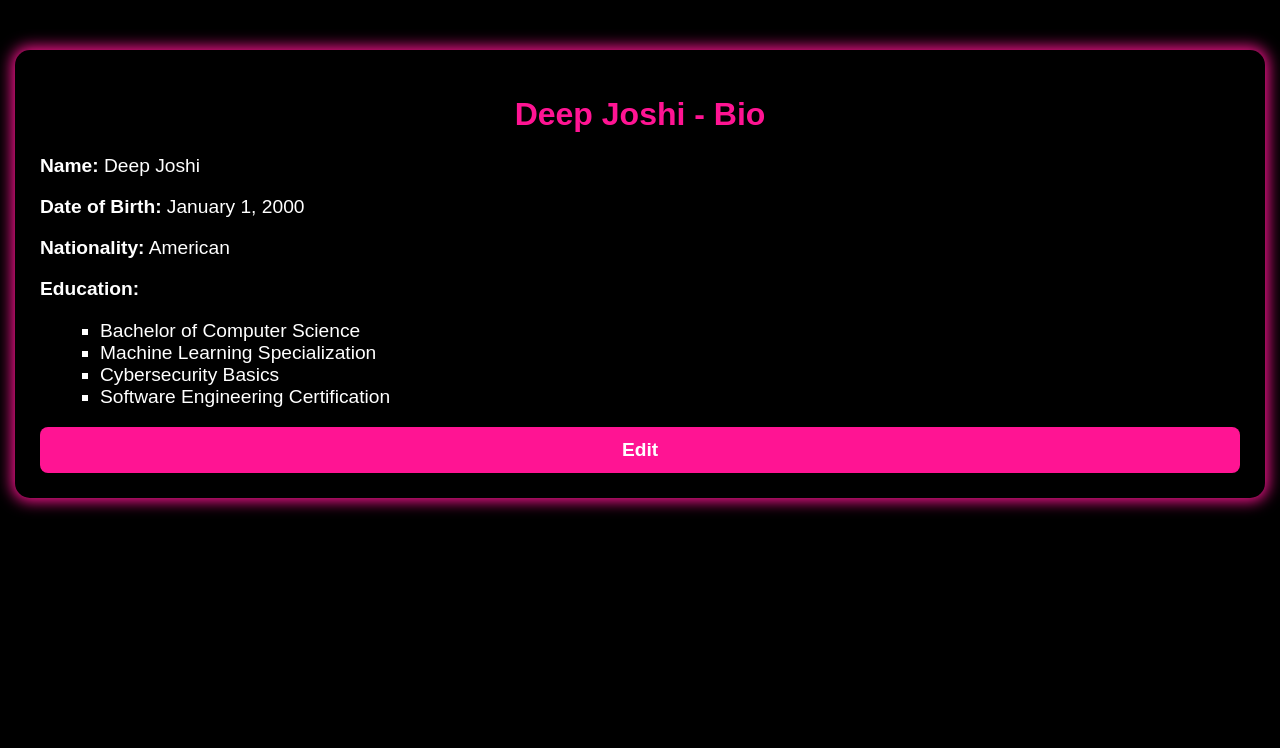
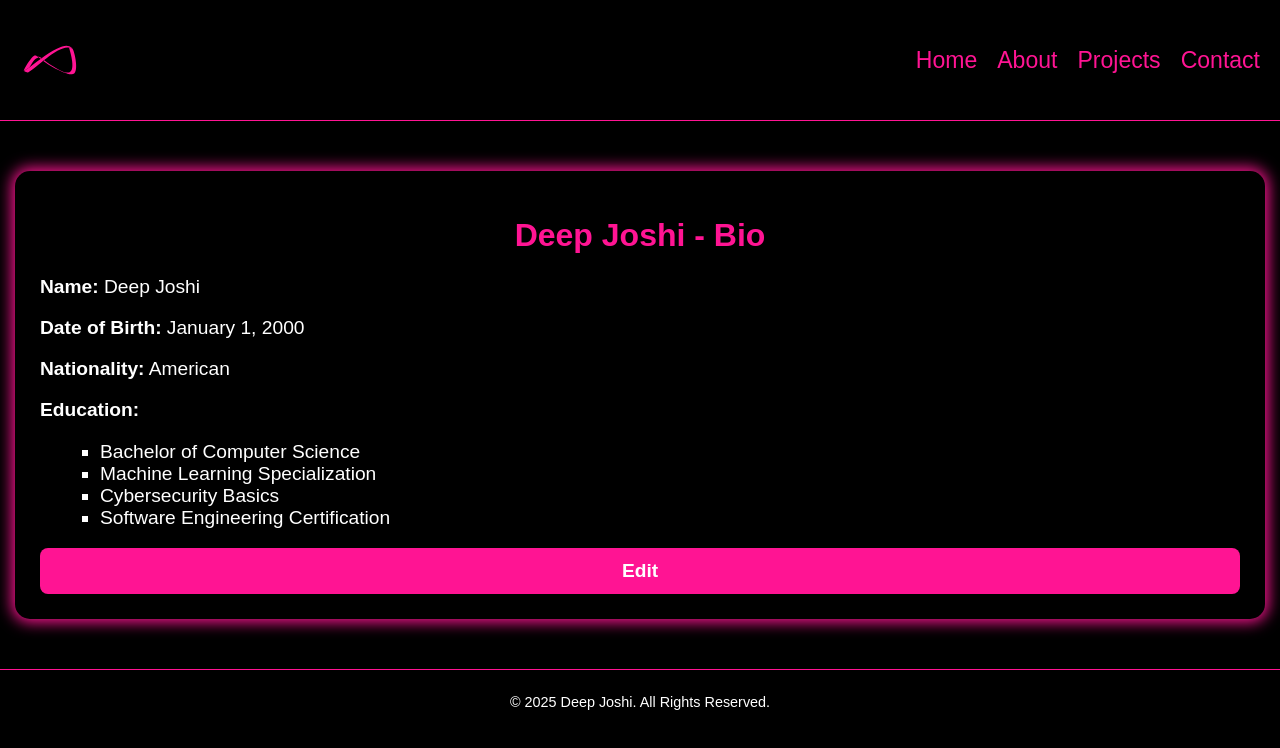
Before and after one commit to DeepLumiere/IWP-Assignment, a website built with Vite: page deepbio.html in a window 1280 px wide. Built offline with nearby package versions, Linux system fonts and the light colour scheme.

Commit message:
Minor fix in bio

```diff
--- a/deepbio.html
+++ b/deepbio.html
@@ -7,6 +7,19 @@
     <link rel="stylesheet" href="src/styles.css">
 </head>
 <body>
+<header>
+    <div class="logo">
+        <img src="src/logo.svg" alt="Website Logo">
+    </div>
+    <nav>
+        <ul>
+            <li><a href="index.html">Home</a></li>
+            <li><a href="about.html">About</a></li>
+            <li><a href="project.html">Projects</a></li>
+            <li><a href="contact.html">Contact</a></li>
+        </ul>
+    </nav>
+</header>
 <div class="bio-container">
     <h1>Deep Joshi - Bio</h1>
     <div id="bio-content">
@@ -41,6 +54,9 @@
         </form>
     </div>
 </div>
+<footer>
+    <p>&copy; 2025 Deep Joshi. All Rights Reserved.</p>
+</footer>
 <script src="src/main.js"></script>
 </body>
 </html>
```
